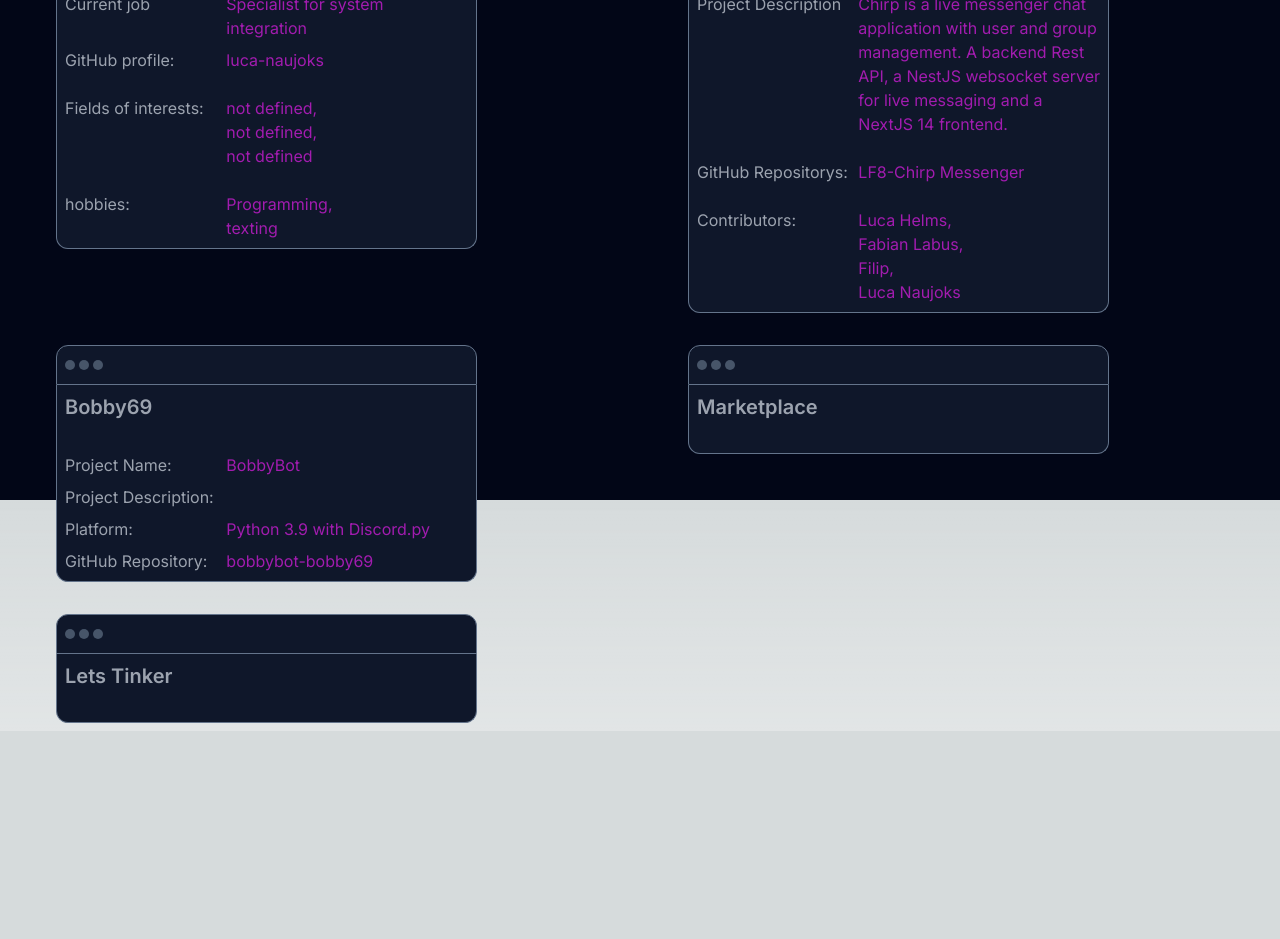
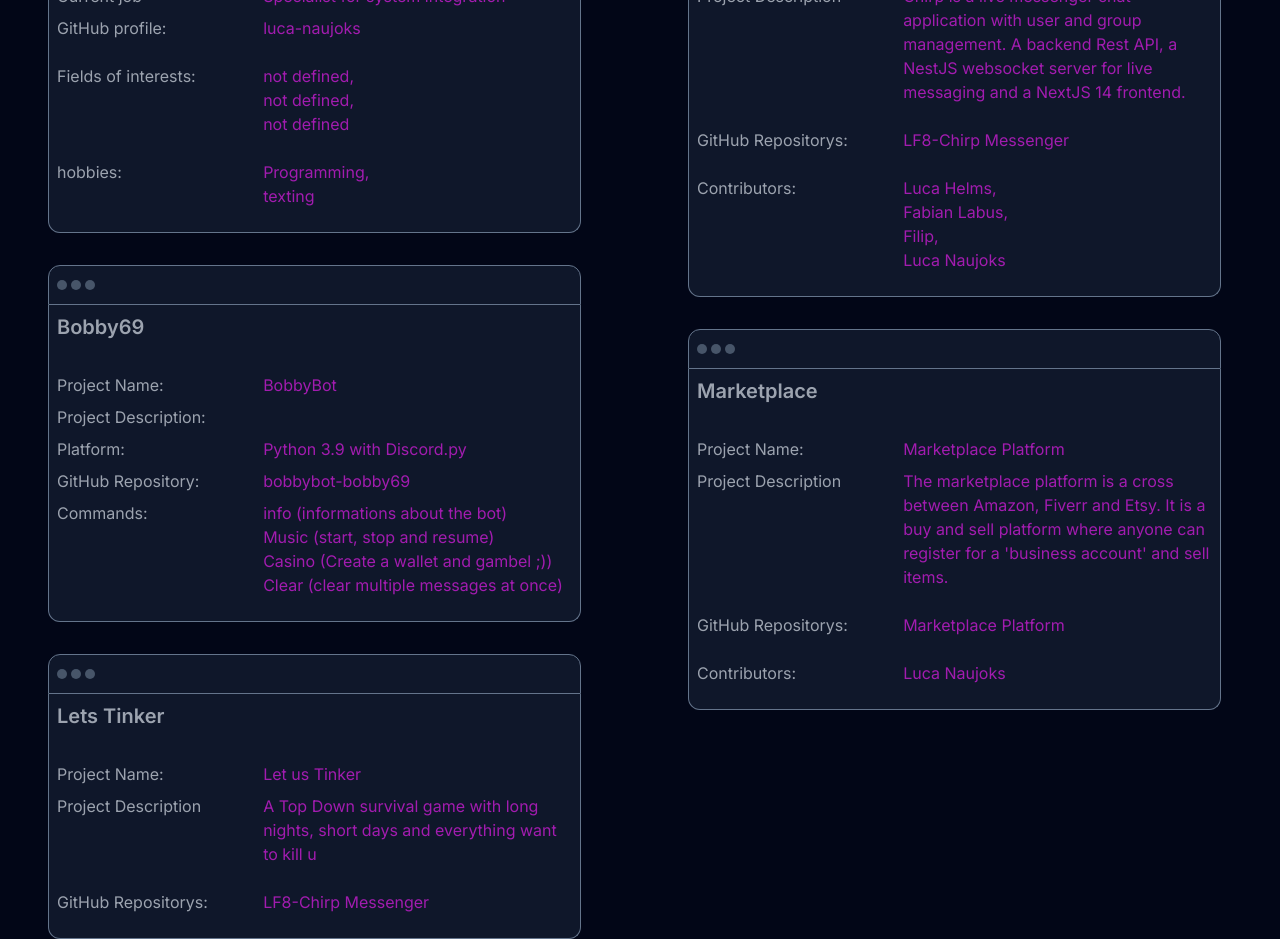
Before and after one commit to luca-naujoks/nextjs-app, a Next.js app: page /projects in a window 1280 px wide. Shown: the part 300-1239 px from the top of the page. Before the commit the page ends 1031 px from the top, so only its background shows below. Built offline with nearby package versions, Linux system fonts and the light colour scheme.

Commit message:
fixed width on project page, adited projects

```diff
--- a/app/(projects)/layout.tsx
+++ b/app/(projects)/layout.tsx
@@ -5,9 +5,9 @@ export default function Layout({
   children: React.ReactNode
 }) {
   return (
-    <div className="h-screen w-screen">
+    <div className="">
       <Navigation />
-      <div className="p-2 ">
+      <div className="">
         {children}
       </div>
     </div>
--- a/app/(projects)/luna/page.tsx
+++ b/app/(projects)/luna/page.tsx
@@ -1,13 +1,19 @@
 "use client"
+import { ProjectCard } from '@/components/projectcard.component'
 import { usePathname } from 'next/navigation'
 
 export default function Home() {
     const pathname = usePathname()
     return (
-        <div className="p-2">
-            <h1>Luna</h1>
-            <p>Info sheet about LUNA and Live Demo/chat</p>
-            <p>Current pathname: {pathname}</p>
+        <div className="flex flex-col-2">
+            <div className='w-1/2'>
+                <ProjectCard projectTitle='LUNA AI'>
+                    <p></p>
+                </ProjectCard>
+            </div>
+            <div className='w-1/2'>
+
+            </div>
         </div>
     );
 }
--- a/app/(projects)/projects/page.tsx
+++ b/app/(projects)/projects/page.tsx
@@ -20,7 +20,9 @@ export default function Home() {
     <div className="">
       <h1 className="text-center font-semibold text-2xl text-gray-400 mt-4">My Projects & Contributions</h1>
       <div id="project_container" className="grid grid-cols-2">
-        <ProjectCard projectTitle="LUNA AI">
+
+        <ul id="left-lane">
+          <li><ProjectCard projectTitle="LUNA AI">
             <ProjectDetail label="Model Name">
               <p>LUNA</p>
             </ProjectDetail>
@@ -28,39 +30,20 @@ export default function Home() {
               <p>Specialist for system integration</p>
             </ProjectDetail>
             <ProjectDetail label="GitHub profile:" className="mb-6">
-            <Link href={"https://github.com/luca-naujoks"} target="_blank">luca-naujoks</Link>
+              <Link href={"https://github.com/luca-naujoks"} target="_blank" className="hover:opacity-50">luca-naujoks</Link>
             </ProjectDetail>
             <ProjectDetail label="Fields of interests:" className="mb-6">
               <p>not defined,</p>
               <p>not defined,</p>
               <p>not defined</p>
             </ProjectDetail>
-          <ProjectDetail label="hobbies:">
+            <ProjectDetail label="hobbies:" className="mb-6">
               <p>Programming,</p>
               <p>texting</p>
             </ProjectDetail>
 
-        </ProjectCard>
-
-        <ProjectCard projectTitle="Chirp">
-          <ProjectDetail label="Project Name:" className="">
-            <p>Chirp Messenger</p>
-          </ProjectDetail>
-          <ProjectDetail label="Project Description" className="mb-6">
-            <p>Chirp is a live messenger chat application with user and group management. A backend Rest API, a NestJS websocket server for live messaging and a NextJS 14 frontend.</p>
-          </ProjectDetail>
-          <ProjectDetail label="GitHub Repositorys:" className="mb-6">
-            <Link href={"https://github.com/qwerty084/LF8"} target="_blank">LF8-Chirp Messenger</Link>
-          </ProjectDetail>
-          <ProjectDetail label="Contributors:" className="">
-            <p>Luca Helms,</p>
-            <p>Fabian Labus,</p>
-            <p>Filip,</p>
-            <p>Luca Naujoks</p>
-          </ProjectDetail>
-        </ProjectCard>
-
-        <ProjectCard projectTitle="Bobby69">
+          </ProjectCard></li>
+          <li><ProjectCard projectTitle="Bobby69">
             <ProjectDetail label="Project Name:" className="">
               <p>BobbyBot</p>
             </ProjectDetail>
@@ -71,18 +54,60 @@ export default function Home() {
               <span>Python 3.9 with Discord.py</span>
             </ProjectDetail>
             <ProjectDetail label="GitHub Repository:">
-            <Link href={"https://github.com/luca-naujoks/bobbybot-bobby69"} target="_blank">bobbybot-bobby69</Link>
+              <Link href={"https://github.com/luca-naujoks/bobbybot-bobby69"} target="_blank" className="hover:opacity-50">bobbybot-bobby69</Link>
             </ProjectDetail>
-        </ProjectCard>
-
-        <ProjectCard projectTitle="Marketplace">
-          <div></div>
-        </ProjectCard>
-
-        <ProjectCard projectTitle="Lets Tinker">
-          <div></div>
-        </ProjectCard>
-
+            <ProjectDetail label="Commands:" className="mb-6">
+              <p>info (informations about the bot)</p>
+              <p>Music (start, stop and resume)</p>
+              <p>Casino (Create a wallet and gambel ;))</p>
+              <p>Clear (clear multiple messages at once)</p>
+            </ProjectDetail>
+          </ProjectCard></li>
+          <li><ProjectCard projectTitle="Lets Tinker">
+            <ProjectDetail label="Project Name:" className="">
+              <p>Let us Tinker</p>
+            </ProjectDetail>
+            <ProjectDetail label="Project Description" className="mb-6">
+              <p>A Top Down survival game with long nights, short days and everything want to kill u</p>
+            </ProjectDetail>
+            <ProjectDetail label="GitHub Repositorys:" className="mb-6">
+              <Link href={"https://github.com/luca-naujoks/Let-us-Tinker"} target="_blank" className="hover:opacity-50">LF8-Chirp Messenger</Link>
+            </ProjectDetail>
+          </ProjectCard></li>
+        </ul>
+        <ul>
+          <li><ProjectCard projectTitle="Chirp">
+            <ProjectDetail label="Project Name:" className="">
+              <p>Chirp Messenger</p>
+            </ProjectDetail>
+            <ProjectDetail label="Project Description" className="mb-6">
+              <p>Chirp is a live messenger chat application with user and group management. A backend Rest API, a NestJS websocket server for live messaging and a NextJS 14 frontend.</p>
+            </ProjectDetail>
+            <ProjectDetail label="GitHub Repositorys:" className="mb-6">
+              <Link href={"https://github.com/qwerty084/LF8"} target="_blank" className="hover:opacity-50">LF8-Chirp Messenger</Link>
+            </ProjectDetail>
+            <ProjectDetail label="Contributors:" className="mb-6">
+              <p>Luca Helms,</p>
+              <p>Fabian Labus,</p>
+              <p>Filip,</p>
+              <p>Luca Naujoks</p>
+            </ProjectDetail>
+          </ProjectCard></li>
+          <li><ProjectCard projectTitle="Marketplace">
+            <ProjectDetail label="Project Name:" className="">
+              <p>Marketplace Platform</p>
+            </ProjectDetail>
+            <ProjectDetail label="Project Description" className="mb-6">
+              <p>The marketplace platform is a cross between Amazon, Fiverr and Etsy. It is a buy and sell platform where anyone can register for a 'business account' and sell items.</p>
+            </ProjectDetail>
+            <ProjectDetail label="GitHub Repositorys:" className="mb-6">
+              <Link href={"https://github.com/luca-naujoks/Marketplace"} target="_blank" className="hover:opacity-50">Marketplace Platform</Link>
+            </ProjectDetail>
+            <ProjectDetail label="Contributors:" className="mb-6">
+              <p>Luca Naujoks</p>
+            </ProjectDetail>
+          </ProjectCard></li>
+        </ul>
       </div>
     </div>
   );
--- a/app/page.tsx
+++ b/app/page.tsx
@@ -46,7 +46,7 @@ export default function Home() {
         <div className="h-screen w-2/5 p-24 justify-center" id="welcome">
           <p className="text-5xl mt-12 text-gray-400">Welcome on</p>
           <p className="flex">
-            <span className="text-5xl mt-12 text-transparent">Welcome </span>
+            <span className="text-4xl mt-12 text-transparent">Wow a Secret</span>
             <span className="text-5xl text-fuchsia-900">
               <TypingText text="Bobby68.de" time={100} />
             </span>
@@ -97,7 +97,7 @@ export default function Home() {
                   <Image src={"/git.svg"} alt="git" width={50} height={50} />
                   <Image src={"/next.png"} alt="nextjs" width={50} height={50} />
                   <Image src={"/react.png"} alt="react" width={50} height={50} />
-                  <Image src={"/tailwindcss.svg"} alt="tailwindcss" width={50} height={32} />
+                  <Image src={"/tailwindcss.svg"} alt="tailwindcss" width={50} height={50} />
                 </div>
               </div>
 
--- a/components/projectcard.component.tsx
+++ b/components/projectcard.component.tsx
@@ -5,7 +5,7 @@ interface ProjectCardProps {
 
 export const ProjectCard = ({ children, projectTitle }: ProjectCardProps) => {
     return (
-        <div id="main_card" className="h-fit w-2/3 mt-8 mx-12 z-10 hover:scale-105 duration-300 cursor-pointer hover:shadow-[0_35px_60px_-15px_rgba(112,26,117,0.3)]">
+        <div id="main_card" className="h-fit w-5/6 mt-8 mx-12 z-10 hover:scale-105 duration-300 cursor-pointer hover:shadow-[0_35px_60px_-15px_rgba(112,26,117,0.3)]">
             <div id="head" className="flex items-center pl-2 gap-1 border border-slate-500 bg-slate-900 w-full h-10 rounded-t-xl">
                 <div className="w-2.5 h-2.5 bg-slate-600 rounded-full" />
                 <div className="w-2.5 h-2.5 bg-slate-600 rounded-full" />
```
Also changed, not shown: 1 other file (tests, documents, lock files or other folders). Lines whose indentation alone changed are shown as unchanged.
